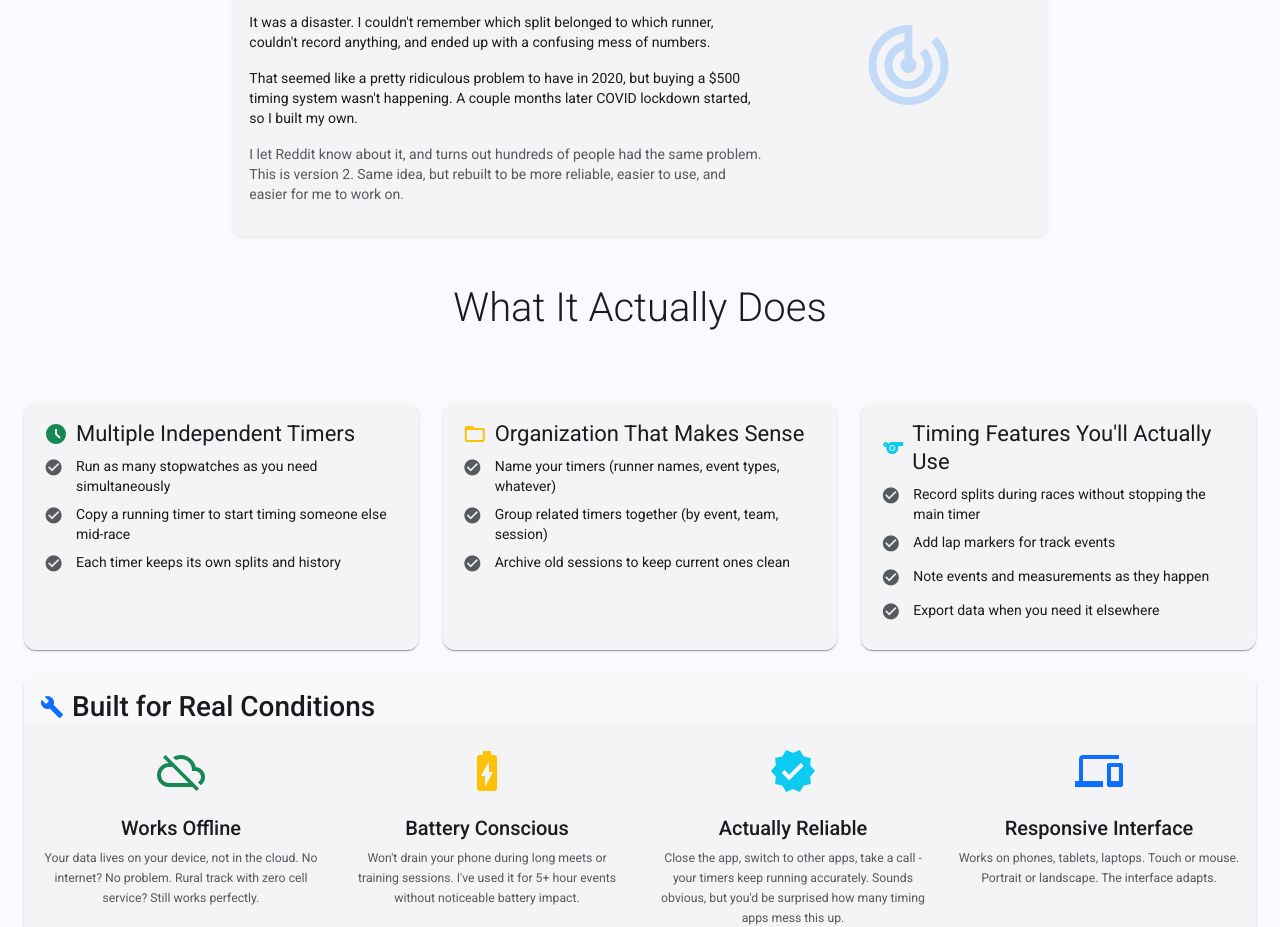
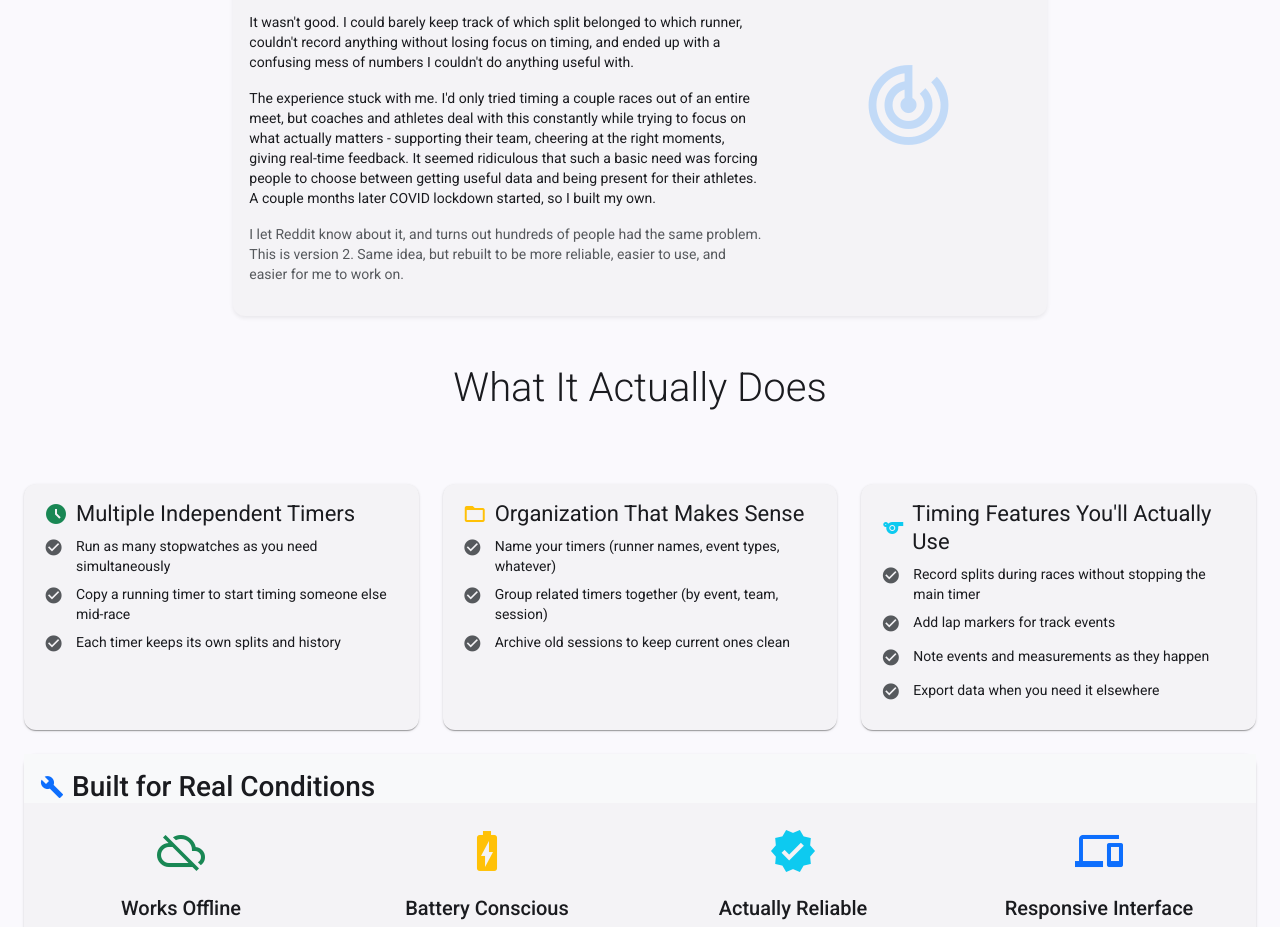
Before and after one commit to dpfens/stopwatch-ui, an Angular app: page /about in a window 1280 px wide. Shown: the part 594-1521 px from the top of the page. Built offline with nearby package versions, Linux system fonts and the light colour scheme.

Commit message:
adds more context to how the stopwatch application originated

```diff
--- a/src/app/components/pages/about/about.component.html
+++ b/src/app/components/pages/about/about.component.html
@@ -26,8 +26,8 @@
           <div class="row align-items-center">
             <div class="col-12 col-md-8">
               <p class="lead mb-3">A few years back, I went to a track meet to watch my old college team compete. I tried timing some runners with my phone's stopwatch, wanting to see how the team had progressed since I was on it.</p>
-              <p class="mb-3">It was a disaster. I couldn't remember which split belonged to which runner, couldn't record anything, and ended up with a confusing mess of numbers.</p>
-              <p class="mb-3">That seemed like a pretty ridiculous problem to have in 2020, but buying a $500 timing system wasn't happening.  A couple months later COVID lockdown started, so I built my own.</p>
+              <p class="mb-3">It wasn't good. I could barely keep track of which split belonged to which runner, couldn't record anything without losing focus on timing, and ended up with a confusing mess of numbers I couldn't do anything useful with.</p>
+              <p class="mb-3">The experience stuck with me. I'd only tried timing a couple races out of an entire meet, but coaches and athletes deal with this constantly while trying to focus on what actually matters - supporting their team, cheering at the right moments, giving real-time feedback. It seemed ridiculous that such a basic need was forcing people to choose between getting useful data and being present for their athletes.  A couple months later COVID lockdown started, so I built my own.</p>
               <p class="text-muted">I let Reddit know about it, and turns out hundreds of people had the same problem. This is version 2.   Same idea, but rebuilt to be more reliable, easier to use, and easier for me to work on.</p>
             </div>
             <div class="col-12 col-md-4 text-center">
@@ -159,7 +159,7 @@
               <div class="text-center">
                 <mat-icon class="mb-3 text-warning" style="font-size: 3rem; height: 3rem; width: 3rem;">battery_charging_full</mat-icon>
                 <h4 class="h5">Battery Conscious</h4>
-                <p class="text-muted small">Won't drain your phone during long meets or training sessions. I've used it for 5+ hour events without noticeable battery impact.</p>
+                <p class="text-muted small">Won't drain your phone during long meets or training sessions. I've used it for 5+ hour events without noticeable battery impact beyond the norm.</p>
               </div>
             </div>
             <div class="col-12 col-sm-6 col-lg-3">
```
